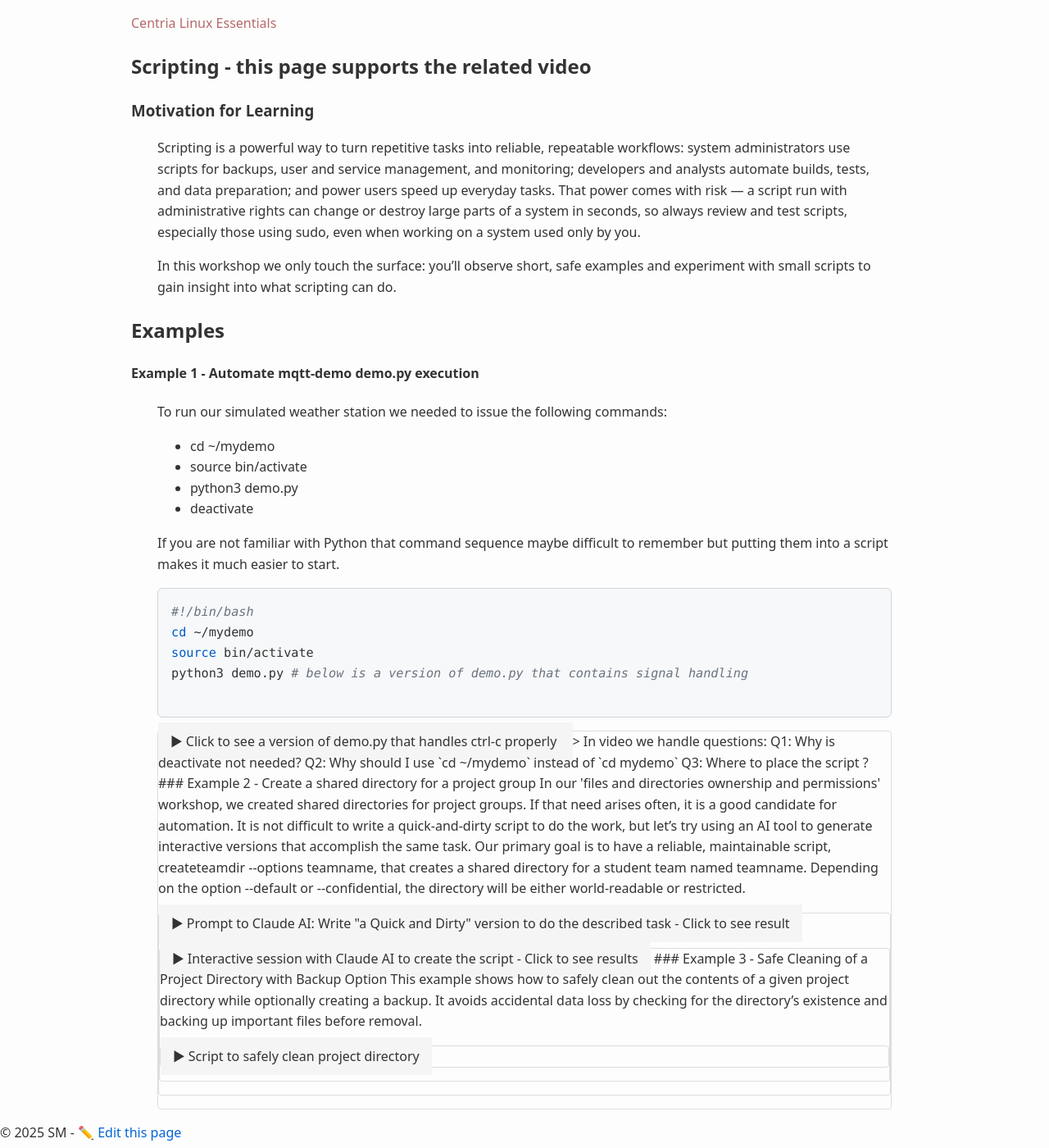
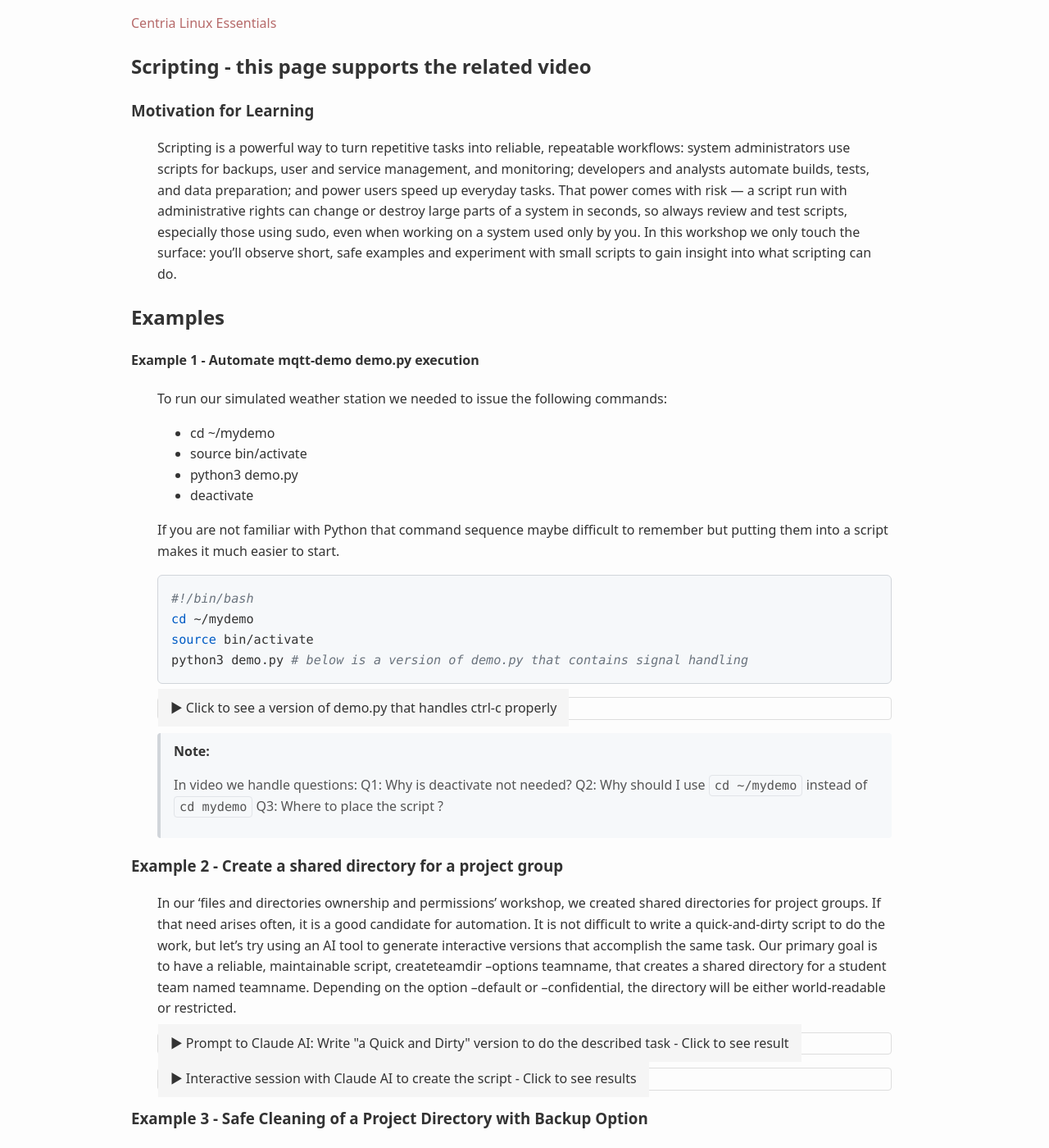
Before and after one commit to averkoc/lx, a Jekyll site: the page built from docs/ws10.md, in a window 1280 px wide and 1400 px high. Shown: the whole window at 82% size. Built offline with Jekyll 4.4.1, drawn with Linux system fonts in a browser that asks for light colours; our own code applies the rules of GitHub Pages for plain Markdown files; some of the changed text lies outside the part shown.

Commit message:
Update and rename ws9.md to ws10.md

`````diff
--- a/docs/ws9.md
+++ b/docs/ws10.md
@@ -1,13 +1,9 @@
 ## Scripting - this page supports the related video
-
 ### Motivation for Learning
-
 Scripting is a powerful way to turn repetitive tasks into reliable, repeatable workflows: system administrators use scripts for backups, user and service management, and monitoring; developers and analysts automate builds, tests, and data preparation; and power users speed up everyday tasks. That power comes with risk — a script run with administrative rights can change or destroy large parts of a system in seconds, so always review and test scripts, especially those using sudo, even when working on a system used only by you.
-
-In this workshop we only touch the surface: you’ll observe short, safe examples and experiment with small scripts to gain insight into what scripting can do.
+In this workshop we only touch the surface: you'll observe short, safe examples and experiment with small scripts to gain insight into what scripting can do.
 
 ## Examples
-
 #### Example 1 - Automate mqtt-demo demo.py execution
 To run our simulated weather station we needed to issue the following commands:
 * cd ~/mydemo
@@ -15,15 +11,14 @@ To run our simulated weather station we needed to issue the following commands:
 * python3 demo.py
 * deactivate
 
-If you are not familiar with Python  that command sequence maybe difficult to remember but putting them into a script makes it much easier to start.
+If you are not familiar with Python that command sequence maybe difficult to remember but putting them into a script makes it much easier to start.
 
 ```bash
 #!/bin/bash
 cd ~/mydemo
 source bin/activate
 python3 demo.py # below is a version of demo.py that contains signal handling
-
-````
+```
 
 <div class="accordion">
   <input type="checkbox" id="accordion1" class="accordion-toggle">
@@ -38,23 +33,18 @@ import random
 import signal
 import sys
 import paho.mqtt.client as mqtt
-
 #broker = "test.mosquitto.org"
 #port = 1883
 broker = "broker.emqx.io"
 port = 1883
 topictemp = f"/lx/sakari/temperature"
 topicpressure = f"/lx/sakari/pressure"
-
 client = mqtt.Client()
-
 def signal_handler(sig, frame):
     print('\nShutting down gracefully...')
     client.disconnect()
     sys.exit(0)
-
 signal.signal(signal.SIGINT, signal_handler)
-
 def publish_temperature():
     while True:
         temperature = random.uniform(20.0, 30.0)
@@ -64,62 +54,57 @@ def publish_temperature():
         client.publish(topicpressure, f"{pressure:.2f}")
         print(f"Published: {pressure:.2f} to topic {topicpressure}")
         time.sleep(5)
-
 client.connect(broker, port)
 publish_temperature()
+```
 
-````
+  </div>
 </div>
 
 > In video we handle questions: Q1: Why is deactivate not needed? Q2: Why should I use `cd ~/mydemo` instead of `cd mydemo` Q3: Where to place the script ?
 
-
 ### Example 2 - Create a shared directory for a project group
-In our 'files and directories ownership and permissions' workshop, we created shared directories for project groups. If that need arises often, it is a good candidate for automation. It is not difficult to write a quick-and-dirty script to do the work, but let’s try using an AI tool to generate interactive versions that accomplish the same task. Our primary goal is to have a reliable, maintainable script, createteamdir --options teamname, that creates a shared directory for a student team named teamname. Depending on the option --default or --confidential, the directory will be either world-readable or restricted.
-
+In our 'files and directories ownership and permissions' workshop, we created shared directories for project groups. If that need arises often, it is a good candidate for automation. It is not difficult to write a quick-and-dirty script to do the work, but let's try using an AI tool to generate interactive versions that accomplish the same task. Our primary goal is to have a reliable, maintainable script, createteamdir --options teamname, that creates a shared directory for a student team named teamname. Depending on the option --default or --confidential, the directory will be either world-readable or restricted.
 
 <div class="accordion">
   <input type="checkbox" id="accordion2" class="accordion-toggle">
-  <label for="accordion1" class="accordion-header">
-Prompt to Claude AI: Write "a Quick and Dirty" version to do the described task - Click to see result  </label>
+  <label for="accordion2" class="accordion-header">
+    Prompt to Claude AI: Write "a Quick and Dirty" version to do the described task - Click to see result
+  </label>
   <div class="accordion-content" markdown="1">
 
-````bash
-    #!/bin/bash
+```bash
+#!/bin/bash
 set -eu
 [ $# -ne 2 ] && { echo "Usage: $0 <--default|--conf> <teamname>" >&2; exit 1; }
 [ "$EUID" -ne 0 ] && { echo "Run as root" >&2; exit 1; }
-
 MODE=$1 TEAM=$2 DIR="/var/projects/team${TEAM}files"
 [[ $MODE == --default ]] && PERM=2775 || [[ $MODE == --conf ]] && PERM=2770 || { echo "Invalid mode" >&2; exit 1; }
 [[ $TEAM =~ ^[a-zA-Z0-9_-]+$ ]] || { echo "Invalid team name" >&2; exit 1; }
 [ -d "$DIR" ] && { echo "Directory exists" >&2; exit 1; }
-
 getent group "$TEAM" >/dev/null || { read -p "Create group $TEAM? (y/n): " && [[ $REPLY =~ ^[Yy]$ ]] && groupadd "$TEAM" || exit 1; }
-
 mkdir -p "$DIR"
 chown :"$TEAM" "$DIR"
 chmod "$PERM" "$DIR"
 echo "✓ Created $DIR with permissions $PERM"
-````
+```
+
+  </div>
 </div>
-
 
 <div class="accordion">
   <input type="checkbox" id="accordion3" class="accordion-toggle">
-  <label for="accordion1" class="accordion-header">
-Interactive session with Claude AI to create the script - Click to see results</label>
+  <label for="accordion3" class="accordion-header">
+    Interactive session with Claude AI to create the script - Click to see results
+  </label>
   <div class="accordion-content" markdown="1">
 
 ```bash
-
 #!/bin/bash
 # Script: createteamdir
 # Purpose: Create shared directories for student projects under /var/projects/
-
 set -e  # Exit on any error
 set -u  # Exit on undefined variables
-
 # Check if we have exactly 2 arguments
 if [ $# -ne 2 ]; then
     echo "Usage: $0 <--default|--conf> <teamname>" >&2
@@ -127,13 +112,11 @@ if [ $# -ne 2 ]; then
     echo "  --conf     Confidential permissions (rwxrws--- / 2770)" >&2
     exit 1
 fi
-
 MODE="$1"
 TEAMNAME="$2"
 GROUPNAME="$TEAMNAME"
 BASE_DIR="/var/projects"
 PROJECT_DIR="${BASE_DIR}/team${TEAMNAME}files"
-
 # Validate mode and set permissions
 case "$MODE" in
     --default)
@@ -150,25 +133,21 @@ case "$MODE" in
         exit 1
         ;;
 esac
-
 # Validate team name (alphanumeric, underscore, hyphen only)
 if ! [[ "$TEAMNAME" =~ ^[a-zA-Z0-9_-]+$ ]]; then
     echo "Error: Team name must contain only letters, numbers, underscores, and hyphens" >&2
     exit 1
 fi
-
 # Check if running as root or with sudo
 if [ "$EUID" -ne 0 ]; then
     echo "Error: This script must be run as root or with sudo" >&2
     exit 1
 fi
-
 # Check if directory already exists
 if [ -d "$PROJECT_DIR" ]; then
     echo "Error: Directory '$PROJECT_DIR' already exists" >&2
     exit 1
 fi
-
 # Check if group exists, if not prompt to create
 if ! getent group "$GROUPNAME" >/dev/null 2>&1; then
     read -p "Group '$GROUPNAME' does not exist. Create it? (y/n): " -r
@@ -180,16 +159,12 @@ if ! getent group "$GROUPNAME" >/dev/null 2>&1; then
         exit 1
     fi
 fi
-
 # Create the directory (with parents)
 mkdir -p "$PROJECT_DIR"
-
 # Set group ownership
 chown :"$GROUPNAME" "$PROJECT_DIR"
-
 # Set permissions
 chmod "$PERMS" "$PROJECT_DIR"
-
 echo "✓ Directory created: $PROJECT_DIR"
 echo "✓ Group owner: $GROUPNAME"
 echo "✓ Permissions: $PERMS_DESC"
@@ -199,53 +174,47 @@ if [ "$MODE" = "--conf" ]; then
 else
     echo "Students in group '$GROUPNAME' can collaborate. Others can view contents."
 fi
+```
 
-````
+  </div>
 </div>
 
-
-
 ### Example 3 - Safe Cleaning of a Project Directory with Backup Option
-This example shows how to safely clean out the contents of a given project directory while optionally creating a backup. It avoids accidental data loss by checking for the directory’s existence and backing up important files before removal.
+This example shows how to safely clean out the contents of a given project directory while optionally creating a backup. It avoids accidental data loss by checking for the directory's existence and backing up important files before removal.
 
 <div class="accordion">
   <input type="checkbox" id="accordion4" class="accordion-toggle">
-  <label for="accordion1" class="accordion-header">
-Script to safely clean project directory</label>
+  <label for="accordion4" class="accordion-header">
+    Script to safely clean project directory
+  </label>
   <div class="accordion-content" markdown="1">
 
 ```bash
 #!/bin/bash
 # Script: deleteteamdir
 # Purpose: Safely delete team project directories and optionally remove groups
-
 set -e  # Exit on any error
 set -u  # Exit on undefined variables
-
 # Check if team name argument is provided
 if [ $# -ne 1 ]; then
     echo "Usage: $0 <teamname>" >&2
     exit 1
 fi
-
 TEAMNAME="$1"
 GROUPNAME="$TEAMNAME"
 BASE_DIR="/var/projects"
 PROJECT_DIR="${BASE_DIR}/team${TEAMNAME}files"
 ARCHIVE_DIR="/var/backups/team-archives"
-
 # Validate team name (alphanumeric, underscore, hyphen only)
 if ! [[ "$TEAMNAME" =~ ^[a-zA-Z0-9_-]+$ ]]; then
     echo "Error: Team name must contain only letters, numbers, underscores, and hyphens" >&2
     exit 1
 fi
-
 # Check if running as root or with sudo
 if [ "$EUID" -ne 0 ]; then
     echo "Error: This script must be run as root or with sudo" >&2
     exit 1
 fi
-
 # Check if directory exists
 if [ ! -d "$PROJECT_DIR" ]; then
     echo "Warning: Directory '$PROJECT_DIR' does not exist" >&2
@@ -253,7 +222,6 @@ if [ ! -d "$PROJECT_DIR" ]; then
 else
     DIRECTORY_EXISTS=true
 fi
-
 # Check if group exists
 if ! getent group "$GROUPNAME" >/dev/null 2>&1; then
     echo "Warning: Group '$GROUPNAME' does not exist" >&2
@@ -261,20 +229,17 @@ if ! getent group "$GROUPNAME" >/dev/null 2>&1; then
 else
     GROUP_EXISTS=true
 fi
-
 # If neither exists, exit
 if [ "$DIRECTORY_EXISTS" = false ] && [ "$GROUP_EXISTS" = false ]; then
     echo "Error: Neither directory nor group exists for team '$TEAMNAME'" >&2
     exit 1
 fi
-
 # Show what will be deleted
 echo "========================================="
 echo "TEAM CLEANUP SUMMARY"
 echo "========================================="
 echo "Team name: $TEAMNAME"
 echo ""
-
 if [ "$DIRECTORY_EXISTS" = true ]; then
     echo "Directory to delete: $PROJECT_DIR"
     # Show directory size and file count
@@ -284,7 +249,6 @@ if [ "$DIRECTORY_EXISTS" = true ]; then
     echo "  Files: $FILE_COUNT"
     echo ""
 fi
-
 if [ "$GROUP_EXISTS" = true ]; then
     echo "Group to consider: $GROUPNAME"
     # Check if group has members
@@ -302,9 +266,7 @@ if [ "$GROUP_EXISTS" = true ]; then
     fi
     echo ""
 fi
-
 echo "========================================="
-
 # Offer to create backup archive
 ARCHIVE_CREATED=false
 if [ "$DIRECTORY_EXISTS" = true ]; then
@@ -366,7 +328,6 @@ if [ "$DIRECTORY_EXISTS" = true ]; then
         exit 1
     fi
 fi
-
 # Confirmation for deletion
 if [ "$DIRECTORY_EXISTS" = true ]; then
     echo "========================================="
@@ -388,7 +349,6 @@ if [ "$DIRECTORY_EXISTS" = true ]; then
     rm -rf "$PROJECT_DIR"
     echo "✓ Directory deleted: $PROJECT_DIR"
 fi
-
 # Second confirmation - delete group
 if [ "$GROUP_EXISTS" = true ]; then
     echo ""
@@ -412,7 +372,6 @@ if [ "$GROUP_EXISTS" = true ]; then
         echo "Group '$GROUPNAME' kept (not deleted)."
     fi
 fi
-
 echo ""
 echo "========================================="
 echo "Cleanup complete for team '$TEAMNAME'"
@@ -422,6 +381,7 @@ if [ "$ARCHIVE_CREATED" = true ]; then
     echo "Archive type: $ARCHIVE_TYPE"
 fi
 echo "========================================="
+```
 
-````
+  </div>
 </div>
`````
